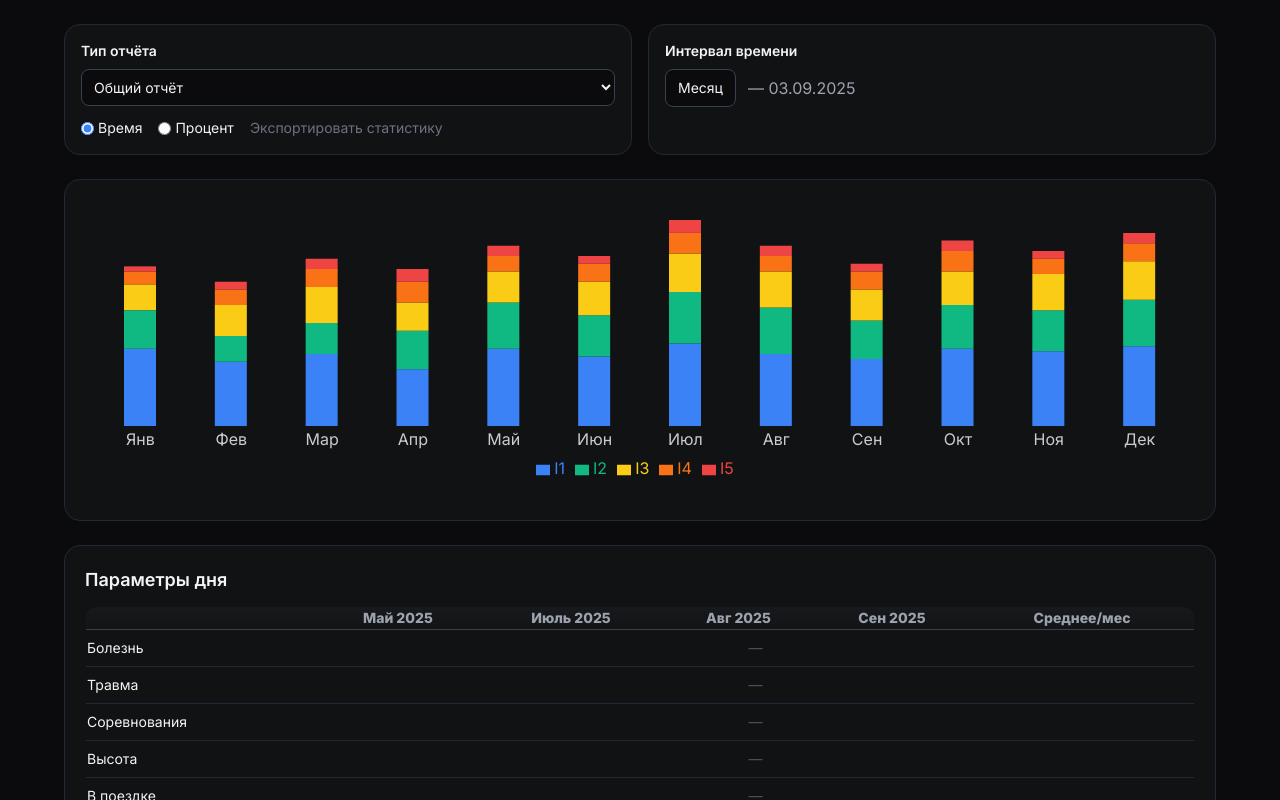
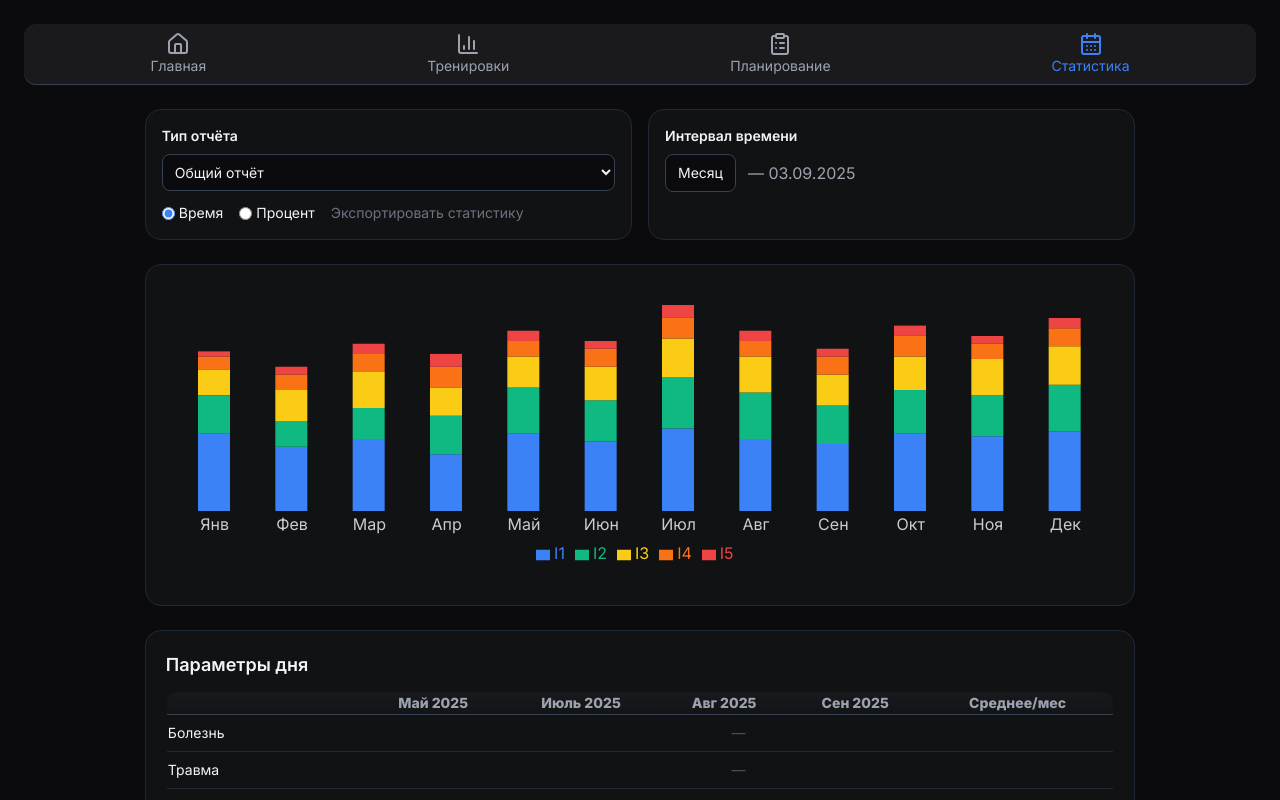
Before and after one commit to mbaliabin/dagbook-test, a React (Vite) app in the folder fasx-frontend/: page /statistics in a window 1280 px wide. Shown: the top 800 px of the page. Built offline with nearby package versions, Linux system fonts and the light colour scheme.

Commit message:
Доработка StatisticsPage.tsx 32

```diff
--- a/fasx-frontend/src/pages/StatisticsPage.tsx
+++ b/fasx-frontend/src/pages/StatisticsPage.tsx
@@ -7,12 +7,24 @@ import {
   Legend,
   ResponsiveContainer,
 } from "recharts";
+import { Home, BarChart3, ClipboardList, CalendarDays } from "lucide-react";
+import { useNavigate, useLocation } from "react-router-dom";
 
 export default function StatisticsPage() {
   const [reportType, setReportType] = useState("Общий отчёт");
   const [interval, setInterval] = useState("Месяц");
   const [mode, setMode] = useState("Время");
   const [selectedRow, setSelectedRow] = useState<string | null>(null);
+
+  const navigate = useNavigate();
+  const location = useLocation();
+
+  const menuItems = [
+    { label: "Главная", icon: Home, path: "/daily" },
+    { label: "Тренировки", icon: BarChart3, path: "/profile" },
+    { label: "Планирование", icon: ClipboardList, path: "/planning" },
+    { label: "Статистика", icon: CalendarDays, path: "/statistics" },
+  ];
 
   const months = [
     "Янв","Фев","Мар","Апр","Май","Июн","Июл","Авг","Сен","Окт","Ноя","Дек",
@@ -85,8 +97,29 @@ export default function StatisticsPage() {
   );
 
   return (
-    <div className="min-h-screen bg-[#0B0B0D] text-gray-100 p-6">
-      <div className="max-w-6xl mx-auto space-y-6">
+    <div className="min-h-screen bg-[#0B0B0D] text-gray-100 p-6 flex flex-col">
+
+      {/* Верхнее меню */}
+      <div className="flex justify-around bg-[#1a1a1d] border-b border-gray-700 py-2 px-4 rounded-xl mb-6">
+        {menuItems.map((item) => {
+          const Icon = item.icon;
+          const isActive = location.pathname === item.path;
+          return (
+            <button
+              key={item.path}
+              onClick={() => navigate(item.path)}
+              className={`flex flex-col items-center text-sm transition-colors ${
+                isActive ? "text-blue-500" : "text-gray-400 hover:text-white"
+              }`}
+            >
+              <Icon className="w-6 h-6" />
+              <span>{item.label}</span>
+            </button>
+          );
+        })}
+      </div>
+
+      <div className="flex-1 max-w-6xl mx-auto space-y-6">
 
         {/* Фильтры */}
         <div className="grid grid-cols-1 md:grid-cols-2 gap-4">
@@ -142,7 +175,6 @@ export default function StatisticsPage() {
             </BarChart>
           </ResponsiveContainer>
         </div>
-
 
         {/* Параметры дня */}
         <div className="bg-[#111214] p-5 rounded-2xl border border-gray-800 animate-fadeIn">
```
